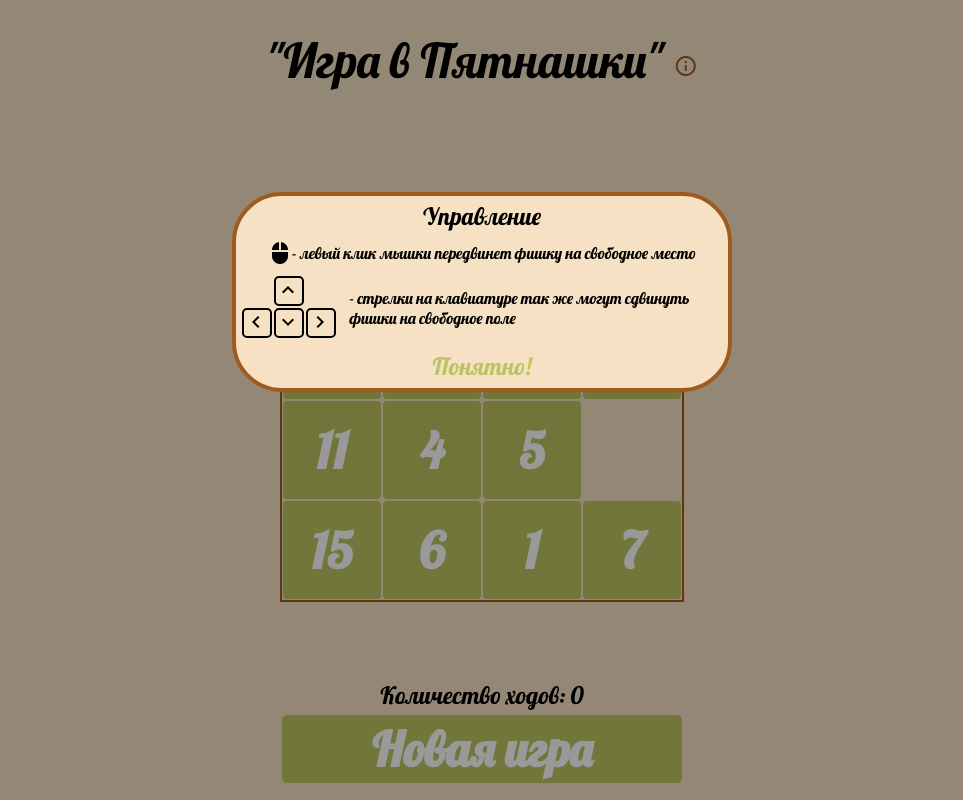
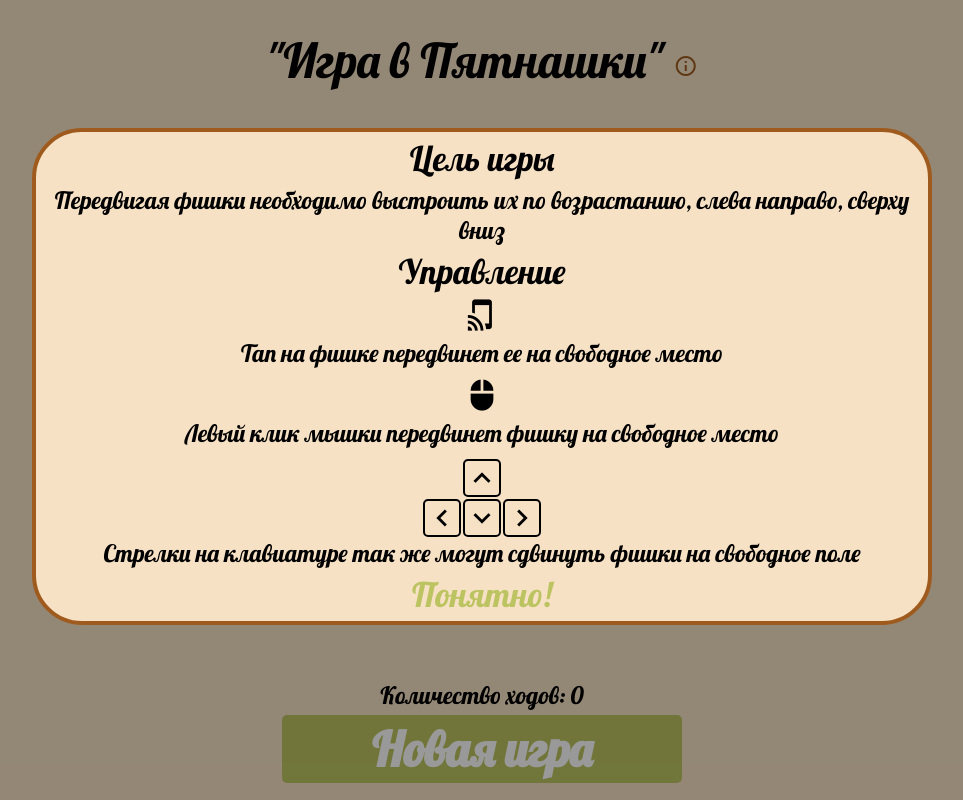
Before and after one commit to Vixtir/Fifteens, a React app: page / in a window 1280 px wide. Both pictures are taken after a click on the icon "info_outline". Shown: the whole page, without its empty margins (158-1121 px from the left). Built offline with nearby package versions, Linux system fonts and the light colour scheme.

Commit message:
add styles + add goals

```diff
--- a/src/index.css
+++ b/src/index.css
@@ -21,17 +21,21 @@
     color: var(--main-text-color);
   }
 
-  .centerContent{
+  .center-content{
     display:flex;
     justify-content:center;
     align-items:center;
+  }
+
+  .text-center{
+    text-align: center;
   }
 
   .game{
     position: relative;
     width: 100%;
     min-width: 320px;
-    min-height: 560px;
+    min-height: 350px;
     background-color: var(--main-bg-color);
   }
   .header {
@@ -45,7 +49,7 @@
     text-align: center;
   }
 
-  .turnCounter {
+  .turn-counter {
     text-align: center;
   }
 
@@ -55,7 +59,8 @@
     align-items:center;
     height: 70%;
   }
-  .leftSideBar{
+
+  .left-side-bar{
     float: left;
     width: 20%;
     height: 100%;
@@ -68,7 +73,7 @@
     border: 2px solid var(--main-border-color);
     margin: 0 auto;
   }
-  .rightSideBar{
+  .right-side-bar{
     float:right;
     width: 20%;
     display: none;
@@ -118,7 +123,7 @@
     cursor: pointer;
   }
 
-  .resetButton{
+  .reset-button{
     margin: 5px auto;
   }
 
@@ -169,19 +174,18 @@
     background-color: rgba(0,0,0,0.4);
   }
 
-  .modalNavigation{
+  .modal-navigation{
     position: relative;
     display: block;
-    height: 200px;
-    width: 500px;
+    width: 90%;
     margin: 15% auto;
     border-radius: 50px;
     border: 4px solid var(--main-border-color);
     background: var(--main-bg-color);
   }
 
-  .modalHeader,
-  .modalFooter{
+  .modal-header,
+  .modal-footer{
     font-size: 24px;
     margin: 5px 0;
   }
@@ -191,37 +195,18 @@
   }
 
   /* для управления стрелками */
-  .arrowNavigation, .mouseNavigation{
-    display:flex;
-    justify-content:center;
-    align-items:center;
-    margin: 10px 5px 10px ;
+  .arrow-navigation, .mouse-navigation{
+    display: none;
   }
 
-  .arrowNavigation .wrapper {
-    float: left;
-    width: 148px;
-    height: 66px;
+  .tap-navigation > div{
+    margin: 0 auto;
+    text-align: center;
   }
 
-  .arrowNavigation .wrapper > div {
-    border-radius: 5px;
-    margin: 1px;
-    float:left;
-    width:  30px;
-    height: 30px;
-    border: 2px black solid;
-  }
-
-  .arrowNavigation .wrapper > div:nth-of-type(1){
-    margin-left: 33px;
-    margin-right: 30px;
-  }
-
-  .closeNavigation {
+  .close-navigation {
     color: var(--second-bg-color);
     cursor: pointer;
-
   }
 
 @media only screen and (orientation: landscape) and (max-width: 767px){
@@ -238,13 +223,13 @@
     min-height: 320px;
   }
 
-  .rightSideBar, .leftSideBar{
+  .right-side-bar, .left-side-bar{
     display:flex;
     justify-content:center;
     align-items:center;
   }
 
-  .resetButton{
+  .reset-button{
     position: relative;
     height: 100px;
     width: 100px;
@@ -253,6 +238,48 @@
     justify-content:center;
     align-items:center;
   }
+
+  .modal.closed{
+    display: none;
+  }
+
+  .modal.opened{
+    position: fixed;
+    z-index: 1;
+    left: 0;
+    right: 0;
+    width: 100%;
+    height: 100%;
+    overflow: auto;
+    background-color: rgb(0,0,0);
+    background-color: rgba(0,0,0,0.4);
+  }
+
+  .modal-navigation{
+    position: relative;
+    display: block;
+    width: 500px;
+    margin: 0 auto;
+    margin-top: 50px;
+    border-radius: 50px;
+    border: 4px solid var(--main-border-color);
+    background: var(--main-bg-color);
+  }
+
+  .modal-header,
+  .modal-footer{
+    font-size: 24px;
+    margin: 5px 0;
+  }
+
+  .arrow-navigation, .mouse-navigation{
+    display: none;
+  }
+
+  .modal-body .material-icons{
+    font-size: 24px;
+  }
+
 }
 
 @media only screen and (min-width:768px) and (min-height:768px){
@@ -272,11 +299,77 @@
     font-size: 50px;
   }
 
-  .turnCounter {
+  .turn-counter {
     font-size: 24px;
   }
   .button {
     width: 400px;
     font-size: 48px;
   }
+
+  .modal.closed{
+    display: none;
+  }
+
+  .modal.opened{
+    font-size: 24px;
+    position: fixed;
+    z-index: 1;
+    left: 0;
+    right: 0;
+    width: 100%;
+    height: 100%;
+    overflow: auto;
+    background-color: rgb(0,0,0);
+    background-color: rgba(0,0,0,0.4);
+  }
+
+  .modal-navigation{
+    position: relative;
+    display: block;
+    width: 90%;
+    max-width: 900px;
+    margin: 10% auto;
+    border-radius: 50px;
+    border: 4px solid var(--main-border-color);
+    background: var(--main-bg-color);
+  }
+
+  .arrow-navigation, .mouse-navigation{
+    display: block;
+    margin: 0 auto;
+    margin-top: 10px;
+    text-align: center;
+  }
+
+
+  .arrow-navigation .wrapper {
+    width: 120px;
+    height: 80px;
+    margin: 0 auto;
+  }
+
+  .arrow-navigation .wrapper > div {
+    border-radius: 5px;
+    margin: 1px;
+    float:left;
+    width:  38px;
+    height: 38px;
+    border: 2px black solid;
+  }
+
+  .arrow-navigation .wrapper > div:nth-of-type(1){
+    margin-left: 41px;
+    margin-right: 30px;
+  }
+
+  .modal-header,
+  .modal-footer{
+    font-size: 34px;
+    margin: 5px 0;
+  }
+
+  .modal-body .material-icons{
+    font-size: 34px;
+  }
 }
--- a/src/index.js
+++ b/src/index.js
@@ -17,26 +17,52 @@ class NavigationModal extends React.Component{
   render(){
     return(
       <div className={`modal ${this.props.className}`} onClick={(event) => this.handleClick(event)}>
-        <div className='modalNavigation'>
-          <div className='modalHeader centerContent'>
+        <div className='modal-navigation'>
+          <div className='goal'>
+            <div className='modal-header center-content'>
+              <span>Цель игры</span>
+            </div>
+            <div className='text-center'>
+              <span>
+                Передвигая фишки необходимо выстроить их по возрастанию, слева направо, сверху вниз
+              </span>
+            </div>
+          </div>
+          <div className='modal-header center-content'>
             <span>Управление</span>
           </div>
-          <div className='modalBody'>
-            <div className='mouseNavigation'>
-              <i className="material-icons">mouse</i><span> - левый клик мышки передвинет фишку на свободное место</span>
+          <div className='modal-body'>
+            <div className='tap-navigation'>
+              <div>
+                <i className="material-icons">tap_and_play</i>
+              </div>
+              <div>
+                <span>
+                  Тап на фишке передвинет ее на свободное место
+                </span>
+              </div>
             </div>
-            <div className='arrowNavigation'>
+            <div className='mouse-navigation'>
+              <div>
+                <i className="material-icons">mouse</i>
+              </div>
+              <span> Левый клик мышки передвинет фишку на свободное место</span>
+            </div>
+            <div className='arrow-navigation'>
+              <div>
               <div className='wrapper'>
                 <div><i className="material-icons">keyboard_arrow_up</i></div>
                 <div><i className="material-icons">keyboard_arrow_left</i></div>
                 <div><i className="material-icons">keyboard_arrow_down</i></div>
                 <div><i className="material-icons">keyboard_arrow_right</i></div>
               </div>
-              <span> - cтрелки на клавиатуре так же могут сдвинуть фишки на свободное поле</span>
+              </div>
+              <span> Стрелки на клавиатуре так же могут сдвинуть фишки на свободное поле</span>
             </div>
           </div>
-          <div className='modalFooter centerContent'>
-            <span className='closeNavigation' onClick={() => this.props.onClick()}>Понятно!</span>
+
+          <div className='modal-footer center-content'>
+            <span className='close-navigation' onClick={() => this.props.onClick()}>Понятно!</span>
           </div>
         </div>
       </div>
@@ -200,7 +226,7 @@ class Game extends React.Component{
 
   handleClick(x, y){
     let squares = this.state.squares.slice();
-    let dashClick, tmp;
+    let tmp;
 
     if(squares[x][y]!==0){
       if(this.canMove(x, y, this.state.rowWithZero, this.state.columnWithZero)){
@@ -254,25 +280,25 @@ class Game extends React.Component{
 
         </div>
         <div className='main'>
-          <div className='leftSideBar'>
-            <div className='turnCounter'>
+          <div className='left-side-bar'>
+            <div className='turn-counter'>
               Количество ходов: {this.state.turn}
             </div>
           </div>
           <Board
             squares={this.state.squares} handleClick={(x, y)=>{ this.handleClick(x,y) }}
           />
-          <div className='rightSideBar'>
-            <div className='button resetButton' onClick={() => this.resetGame()}>
-              <i className="material-icons refreshIcon">autorenew</i>
+          <div className='right-side-bar'>
+            <div className='button reset-button' onClick={() => this.resetGame()}>
+              <i className="material-icons refresh-icon">autorenew</i>
             </div>
           </div>
         </div>
         <div className='footer'>
-          <div className='turnCounter'>
+          <div className='turn-counter'>
             Количество ходов: {this.state.turn}
           </div>
-          <div className='button resetButton' onClick={() => this.resetGame()}>Новая игра</div>
+          <div className='button reset-button' onClick={() => this.resetGame()}>Новая игра</div>
         </div>
       </div>
     )
```
